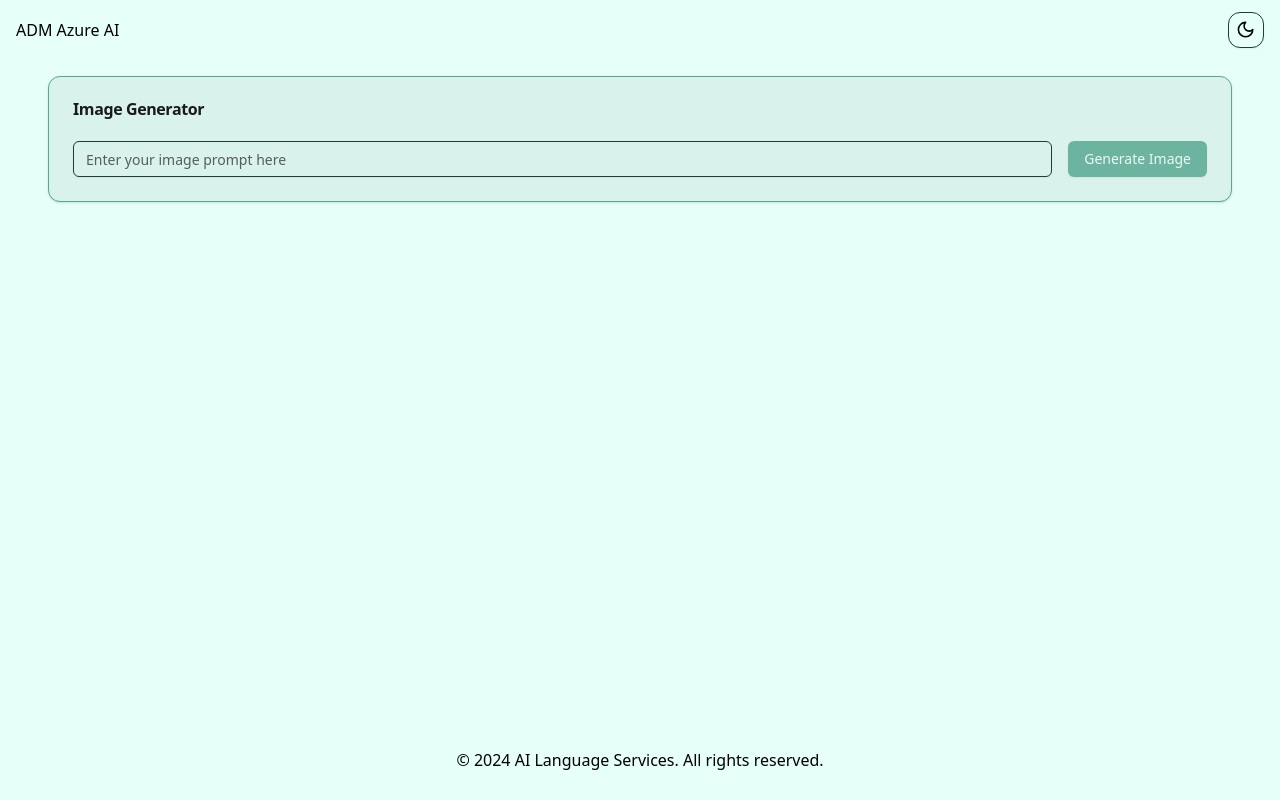
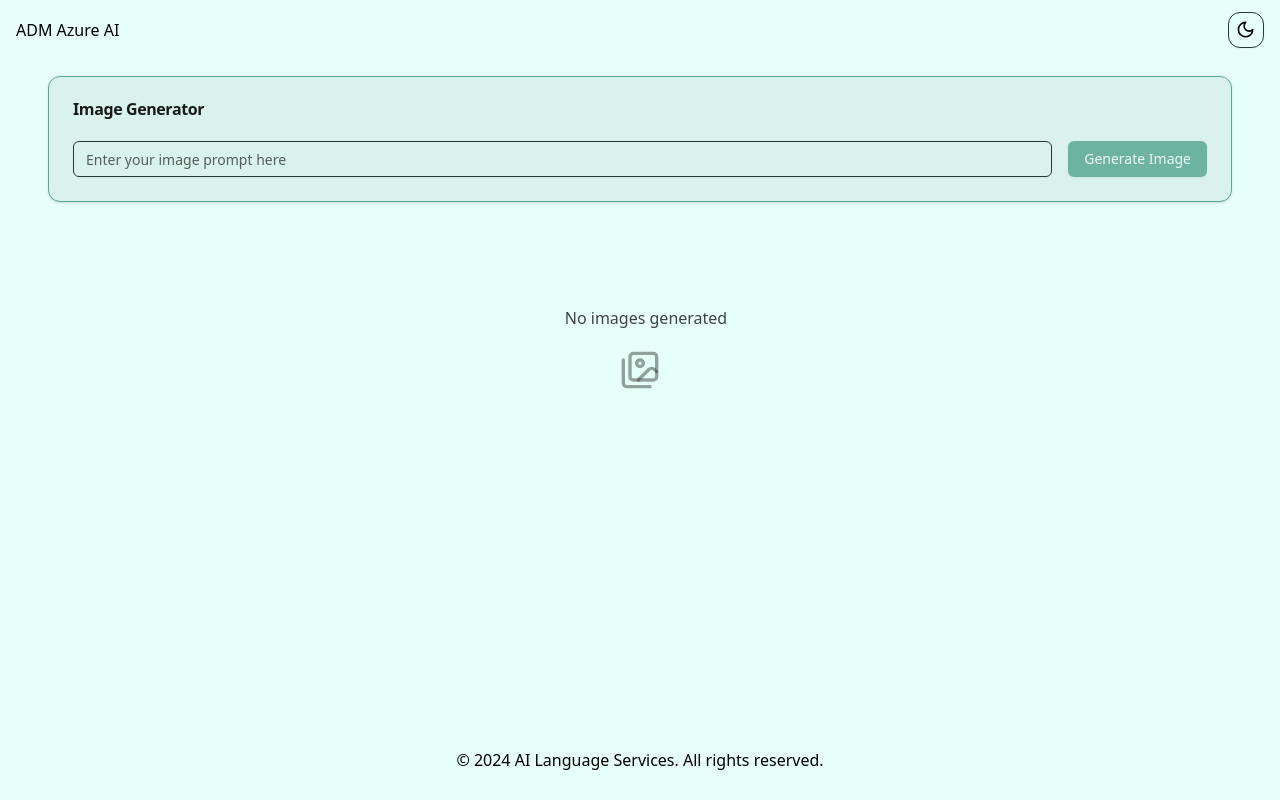
Before and after one commit to mnishanth02/azure-openai-demo, a Next.js app: page /image in a window 1280 px wide. Built offline with nearby package versions, Linux system fonts and the light colour scheme.

Commit message:
Image generation completed

```diff
--- a/app/(main)/_lib/schema/index.ts
+++ b/app/(main)/_lib/schema/index.ts
@@ -6,5 +6,9 @@ export const TranslateFormSchema = z.object({
   outputLanguage: z.string(),
   output: z.any(),
 });
+export const ImageFormSchema = z.object({
+  prompt: z.string(),
+});
 
 export type TranslateFormType = z.infer<typeof TranslateFormSchema>;
+export type ImageFormSchemaType = z.infer<typeof ImageFormSchema>;
--- /dev/null
+++ b/app/(main)/image/_lib/components/image-form.tsx
@@ -0,0 +1,94 @@
+import React, { FC, useState } from "react";
+import Image from "next/image";
+import { Images, Loader2 } from "lucide-react";
+import { Controller, useFormContext } from "react-hook-form";
+
+import { Button } from "@/components/ui/button";
+import { Card, CardContent, CardHeader, CardTitle } from "@/components/ui/card";
+import { Input } from "@/components/ui/input";
+import { Skeleton } from "@/components/ui/skeleton";
+
+interface ImageFormProps {
+  isPending: boolean;
+  images: string[];
+}
+
+const ImageSkeleton = () => <Skeleton className="h-[250px] w-full rounded-lg bg-accent" />;
+
+const LazyImage = ({ src, alt }: { src: string; alt: string }) => {
+  const [isLoading, setIsLoading] = useState(true);
+
+  return (
+    <div className="relative h-[250px] w-full">
+      {isLoading && <ImageSkeleton />}
+      <Image
+        src={src}
+        quality={100}
+        alt={alt}
+        fill
+        className={`rounded-lg object-cover transition-opacity duration-300 ease-in-out ${isLoading ? "opacity-0" : "opacity-100"}`}
+        onLoadingComplete={() => setIsLoading(false)}
+      />
+    </div>
+  );
+};
+
+const ImageForm: FC<ImageFormProps> = ({ isPending, images }) => {
+  const {
+    formState: { defaultValues },
+    control,
+    watch,
+  } = useFormContext();
+
+  return (
+    <div className="container mx-auto space-y-6 p-4">
+      <Card>
+        <CardHeader>
+          <CardTitle>Image Generator</CardTitle>
+        </CardHeader>
+        <CardContent>
+          <div className="flex space-x-4">
+            <Controller
+              name="prompt"
+              control={control}
+              defaultValue={defaultValues?.input}
+              render={({ field }) => (
+                <Input {...field} type="text" placeholder="Enter your image prompt here" className="flex-grow" />
+              )}
+            />
+
+            <Button type="submit" disabled={isPending || !watch("prompt")}>
+              {isPending ? (
+                <>
+                  <Loader2 className="mr-2 h-4 w-4 animate-spin" />
+                  Generating...
+                </>
+              ) : (
+                "Generate Image"
+              )}
+            </Button>
+          </div>
+        </CardContent>
+      </Card>
+
+      {!images.length && (
+        <div className="flex flex-col items-center justify-center pt-20">
+          <p className="mb-5 animate-pulse pl-3 text-secondary-foreground">No images generated</p>
+          <Images size={40} strokeWidth={2} className="animate-pulse text-secondary-foreground/50" />
+        </div>
+      )}
+
+      <div className="grid grid-cols-1 gap-4 sm:grid-cols-2 md:grid-cols-3 lg:grid-cols-4">
+        {images.map((image, index) => (
+          <Card key={index}>
+            <CardContent className="p-2">
+              <LazyImage src={image} alt={`Generated image ${index + 1}`} />
+            </CardContent>
+          </Card>
+        ))}
+      </div>
+    </div>
+  );
+};
+
+export default ImageForm;
--- /dev/null
+++ b/app/(main)/image/_lib/components/image-provider.tsx
@@ -0,0 +1,23 @@
+"use client";
+
+import React, { FC } from "react";
+import { FormProvider } from "react-hook-form";
+
+import ImageForm from "./image-form";
+import { useImageForm } from "./useImageForm";
+
+interface ImageProviderProps {}
+
+const ImageProvider: FC<ImageProviderProps> = ({}) => {
+  const { methods, onHandleSubmit, isPending, images } = useImageForm();
+
+  return (
+    <FormProvider {...methods}>
+      <form onSubmit={onHandleSubmit} className="flex flex-col">
+        <ImageForm isPending={isPending} images={images} />
+      </form>
+    </FormProvider>
+  );
+};
+
+export default ImageProvider;
--- /dev/null
+++ b/app/(main)/image/_lib/components/useImageForm.tsx
@@ -0,0 +1,60 @@
+"use client";
+
+import { useState } from "react";
+import { zodResolver } from "@hookform/resolvers/zod";
+import { useMutation } from "@tanstack/react-query";
+import { useForm } from "react-hook-form";
+import { toast } from "sonner";
+
+import { ImageFormSchema, ImageFormSchemaType } from "@/app/(main)/_lib/schema";
+
+const imageGenerate = async (data: ImageFormSchemaType) => {
+  const response = await fetch("/api/imageGenerate", {
+    method: "POST",
+    body: JSON.stringify(data.prompt),
+  });
+
+  return await response.json();
+};
+
+export const useImageForm = () => {
+  const [images, setImages] = useState<string[]>([]);
+  const methods = useForm<ImageFormSchemaType>({
+    resolver: zodResolver(ImageFormSchema),
+    defaultValues: {
+      prompt: "",
+    },
+    mode: "onChange",
+  });
+
+  const { mutate, isPending } = useMutation<any, Error, ImageFormSchemaType>({
+    mutationFn: imageGenerate,
+  });
+
+  const onSubmit = (values: ImageFormSchemaType) => {
+    setImages([]);
+    mutate(values, {
+      onSuccess: (data) => {
+        console.log("in success->", data.response);
+
+        if (data.response.length > 0) {
+          setImages(data.response);
+        } else {
+          setImages([]);
+        }
+      },
+      onError: (data) => {
+        toast.error(data.message);
+      },
+    });
+  };
+
+  const onHandleSubmit = methods.handleSubmit(onSubmit);
+
+  return {
+    methods,
+    onHandleSubmit,
+    isPending,
+    images,
+  };
+};
--- a/app/(main)/image/page.tsx
+++ b/app/(main)/image/page.tsx
@@ -1,9 +1,9 @@
 import React from "react";
 
-import ImageGeneratorUI from "../_lib/components/imageGenerate";
+import ImageProvider from "./_lib/components/image-provider";
 
 const ImagePage = () => {
-  return <ImageGeneratorUI />;
+  return <ImageProvider />;
 };
 
 export default ImagePage;
--- /dev/null
+++ b/app/api/imageGenerate/route.ts
@@ -0,0 +1,24 @@
+import { NextRequest, NextResponse } from "next/server";
+import { AzureKeyCredential, OpenAIClient } from "@azure/openai";
+
+import { env } from "@/env";
+
+export async function POST(request: NextRequest) {
+  const prompt = await request.json();
+
+  if (!prompt) {
+    NextResponse.json({ error: "Please provide a prompt" }, { status: 400 });
+  }
+
+  const size = "1024x1024";
+
+  const n = 1;
+
+  const client = new OpenAIClient(env.AZURE_ENDPOINT_EUS, new AzureKeyCredential(env.AZURE_API_KEY_EUS));
+  const results = await client.getImages(env.AZURE_DEPLOYMENT_NAME_IMAGE, prompt, { n, size });
+
+  const images = results.data.map((img) => img.url);
+  console.log("Images->>", images);
+
+  return NextResponse.json({ response: images }, { status: 200 });
+}
--- a/env.ts
+++ b/env.ts
@@ -14,6 +14,9 @@ export const env = createEnv({
     AZURE_ENDPOINT: z.string().min(1),
     AZURE_DEPLOYMENT_NAME: z.string().min(1),
     AZURE_DEPLOYMENT_COMPLETION_NAME: z.string().min(1),
+    AZURE_ENDPOINT_EUS: z.string().min(1),
+    AZURE_API_KEY_EUS: z.string().min(1),
+    AZURE_DEPLOYMENT_NAME_IMAGE: z.string().min(1),
   },
   client: {
     NEXT_PUBLIC_APP_URL: z.string().min(1),
--- a/next.config.mjs
+++ b/next.config.mjs
@@ -1,6 +1,16 @@
 /** @type {import('next').NextConfig} */
 const nextConfig = {
   output: "standalone",
+  images: {
+    remotePatterns: [
+      {
+        protocol: "https",
+        hostname: "dalleproduse.blob.core.windows.net",
+        port: "",
+        pathname: "**",
+      },
+    ],
+  },
 };
 
 export default nextConfig;
```
